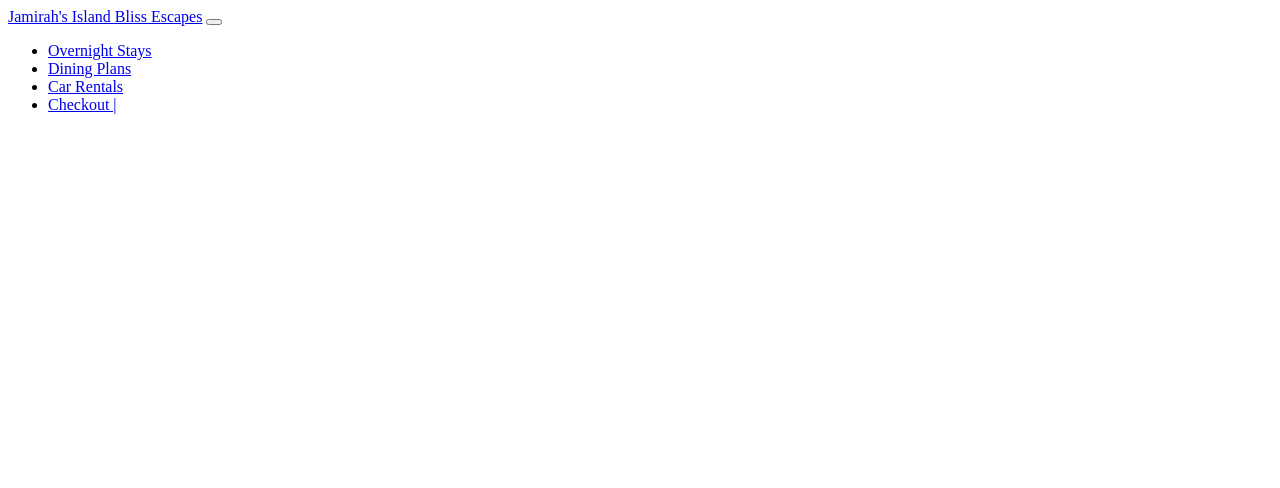
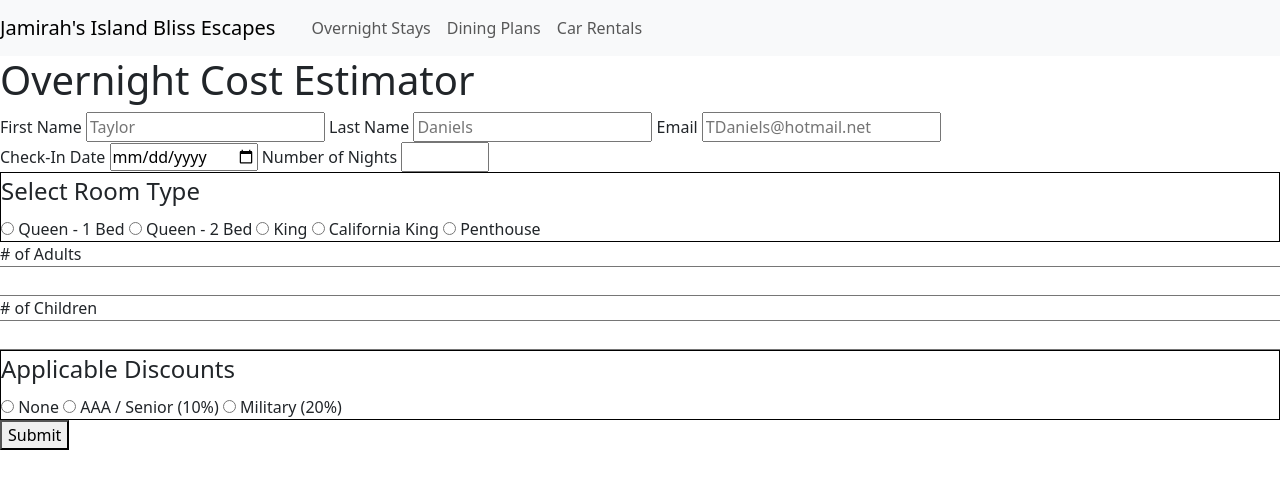
Before and after one commit to Tay-Alfred/VacationResort, a plain HTML site: page overnight.html in a window 1280 px wide. Drawn offline with nearby package versions, Linux system fonts and the light colour scheme.

Commit message:
js additions

```diff
--- a/css/overnight.css
+++ b/css/overnight.css
@@ -0,0 +1,2 @@
+fieldset{border: 1px solid #000;
+}
--- a/overnight.html
+++ b/overnight.html
@@ -1,9 +1,12 @@
 <!DOCTYPE html>
 <html lang="en">
+
 <head>
     <meta charset="UTF-8">
     <meta name="viewport" content="width=device-width, initial-scale=1.0">
     <title>Vacation Resort-Overnight Stay</title>
+    <link href="https://cdn.jsdelivr.net/npm/bootstrap@5.3.3/dist/css/bootstrap.min.css" rel="stylesheet"
+        integrity="sha384-QWTKZyjpPEjISv5WaRU9OFeRpok6YctnYmDr5pNlyT2bRjXh0JMhjY6hW+ALEwIH" crossorigin="anonymous">
     <link rel="stylesheet" href="css/overnight.css">
 </head>
 <header>
@@ -11,7 +14,9 @@
         <div id="plantnavbar" class="flex-container-fluid text-center ">
             <a id="homepagetitle" class="navbar-brand" href="index.html">Jamirah's Island Bliss Escapes</a>
 
-          <button class="navbar-toggler" type="button" data-bs-toggle="collapse" data-bs-target="#navbarSupportedContent" aria-controls="navbarSupportedContent" aria-expanded="false" aria-label="Toggle navigation">
+            <button class="navbar-toggler" type="button" data-bs-toggle="collapse"
+                data-bs-target="#navbarSupportedContent" aria-controls="navbarSupportedContent" aria-expanded="false"
+                aria-label="Toggle navigation">
                 <span class="navbar-toggler-icon"></span>
 
             </button>
@@ -38,19 +43,71 @@
                             <a class="nav-link" href="car.html">Car Rentals</a>
                         </li>
 
-              <li class="nav-item">
-                <a class="nav-link" href="checkout.html">Checkout |
-                </a>
-              </li>
-
                 </div>
 
             </div>
 
 
     </nav>
+    <h1>Overnight Cost Estimator</h1>
 </header>
+
 <body>
+    <main>
+        <section>
+            <form>
+                <label for="firstName" class="label">First Name</label>
+                <input type="firstName" class="name" id="inputFirstName" placeholder="Taylor">
 
+                <label for="lastName" class="label">Last Name</label>
+                <input type="lastName" class="name" id="inputLastName" placeholder="Daniels">
+
+                <label for="email" class="label">Email</label>
+                <input type="email" class="email" id="inputEmail" placeholder="TDaniels@hotmail.net">
+
+                <section></section>
+
+                <label for="checkIn" class="label">Check-In Date</label>
+                <input type="date" class="date" id="checkIn" required>
+
+                <label for="nightsNumber" class="label">Number of Nights</label>
+                <input type="number" class="number" id="numOfNights" min="1" max="30" required>
+
+                <div class="form-group">
+                    <fieldset id="radioButtons">
+                        <legend id="radioSelection">Select Room Type</legend>
+                        <input type="radio" class="radioButton" name="roomRadio" id="queenOneBed"> <label>Queen - 1 Bed</label>
+                        <input type="radio" class="radioButton" name="roomRadio" id="queenTwoBed"> <label>Queen - 2 Bed</label>
+                        <input type="radio" class="radioButton" name="roomRadio" id="kingBed"> <label> King</label>
+                        <input type="radio" class="radioButton" name="roomRadio" id="californiaKingBed"> <label>California King</label>
+                        <input type="radio" class="radioButton" name="roomRadio"> <label>Penthouse</label>
+                    </fieldset>
+                </div>
+
+                <section></section>
+
+                <div class="row">
+                    <label for="numOfAdults" class="label"># of Adults</label>
+                    <input id="numOfAdults" type="number" min="1" max="4">
+
+                    <label for="numOfChildren" class="label"># of Children</label>
+                    <input id="numOfChildren" type="number" min="0" max="4">
+                </div>
+                <section></section>
+                <fieldset id="discountsBox">
+                    <legend>Applicable Discounts</legend>
+                    <input type="radio" class="radioButton" name="discountButtons"> <label>None</label>
+                <input type="radio" class="radioButton" name="discountButtons" id="seniorDiscount"> <label>AAA / Senior (10%)</label>
+                <input type="radio" class="radioButton" name="discountButtons" id="militaryDiscount"> <label>Military (20%)</label>
+                </fieldset>
+
+                <button class="btn-btn-secondary" type="submit">Submit</button>
+            </form>
+        </section>
+    </main>
 </body>
+<script src="https://cdn.jsdelivr.net/npm/bootstrap@5.3.3/dist/js/bootstrap.bundle.min.js"
+    integrity="sha384-YvpcrYf0tY3lHB60NNkmXc5s9fDVZLESaAA55NDzOxhy9GkcIdslK1eN7N6jIeHz"
+    crossorigin="anonymous"></script>
+
 </html>
```
Also changed, not shown: index.html (+0 -5 lines), scripts/overnight.js (+21 -0 lines), 1 other file. Lines whose indentation alone changed are shown as unchanged.
